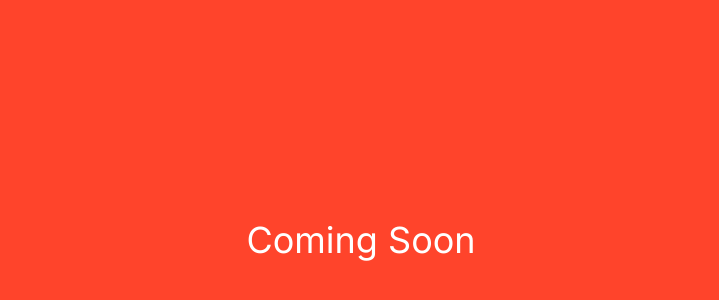
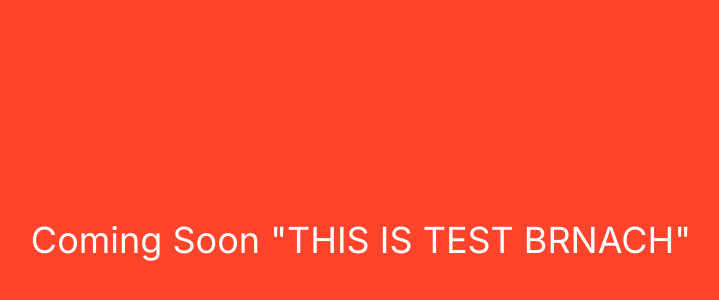
Before and after one commit to Ghosst-07/property, a Next.js app: page / in a window 1280 px wide. Shown: the part 160-460 px from the top of the page, without its empty margins (279-998 px from the left). Built offline with nearby package versions, Linux system fonts and the light colour scheme.

Commit message:
coming soon added  to test

```diff
--- a/app/components/comingsoon.jsx
+++ b/app/components/comingsoon.jsx
@@ -6,7 +6,9 @@ import styles from "./comingsoon.module.css";
 const ComingSoon = () => {
   return (
     <div className={styles.comingSoonContainer}>
-      <h1 className={styles.comingSoonText}>Coming Soon</h1>
+      <h1 className={styles.comingSoonText}>
+        Coming Soon "THIS IS TEST BRNACH"
+      </h1>
     </div>
   );
 };
```
